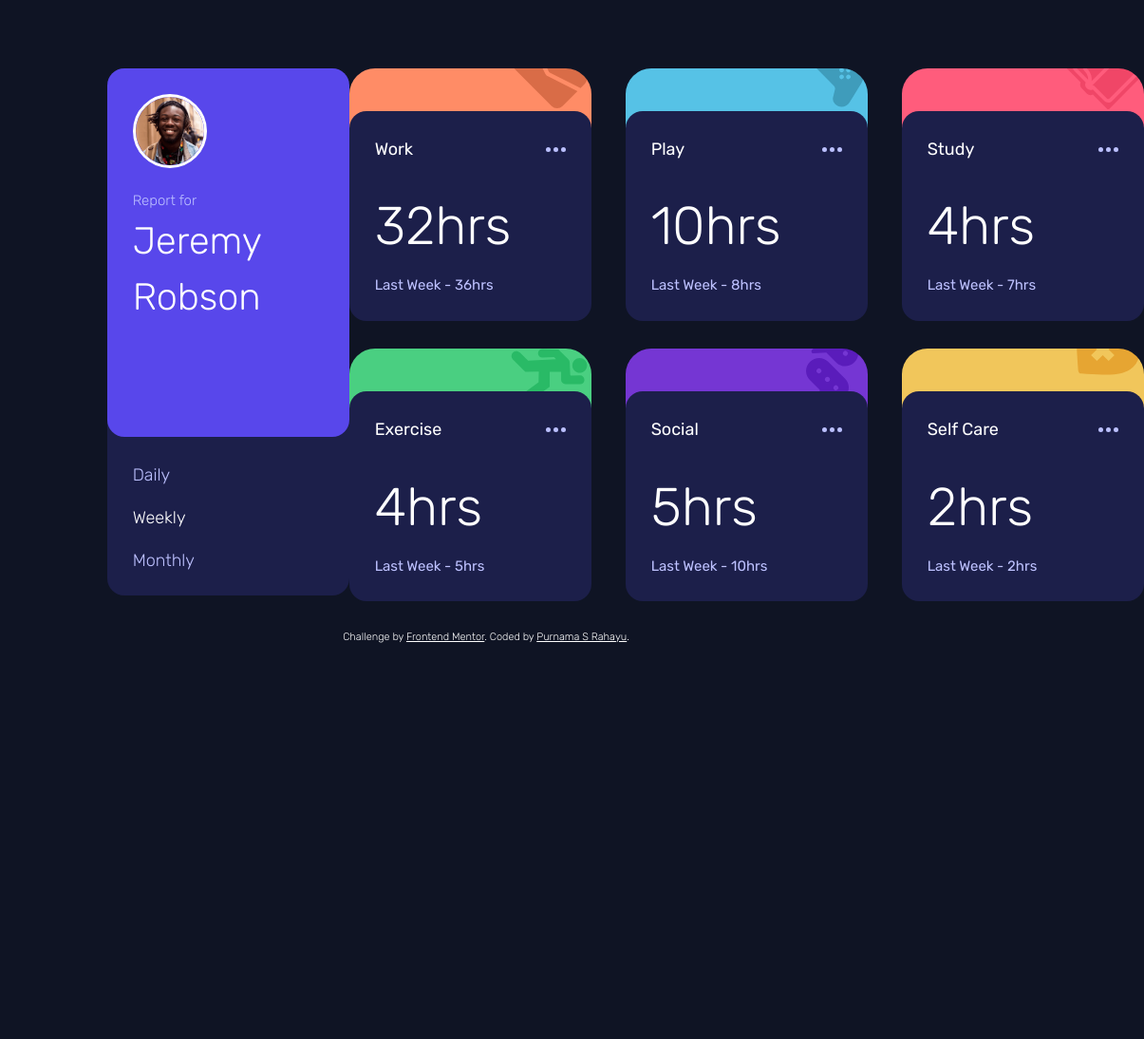
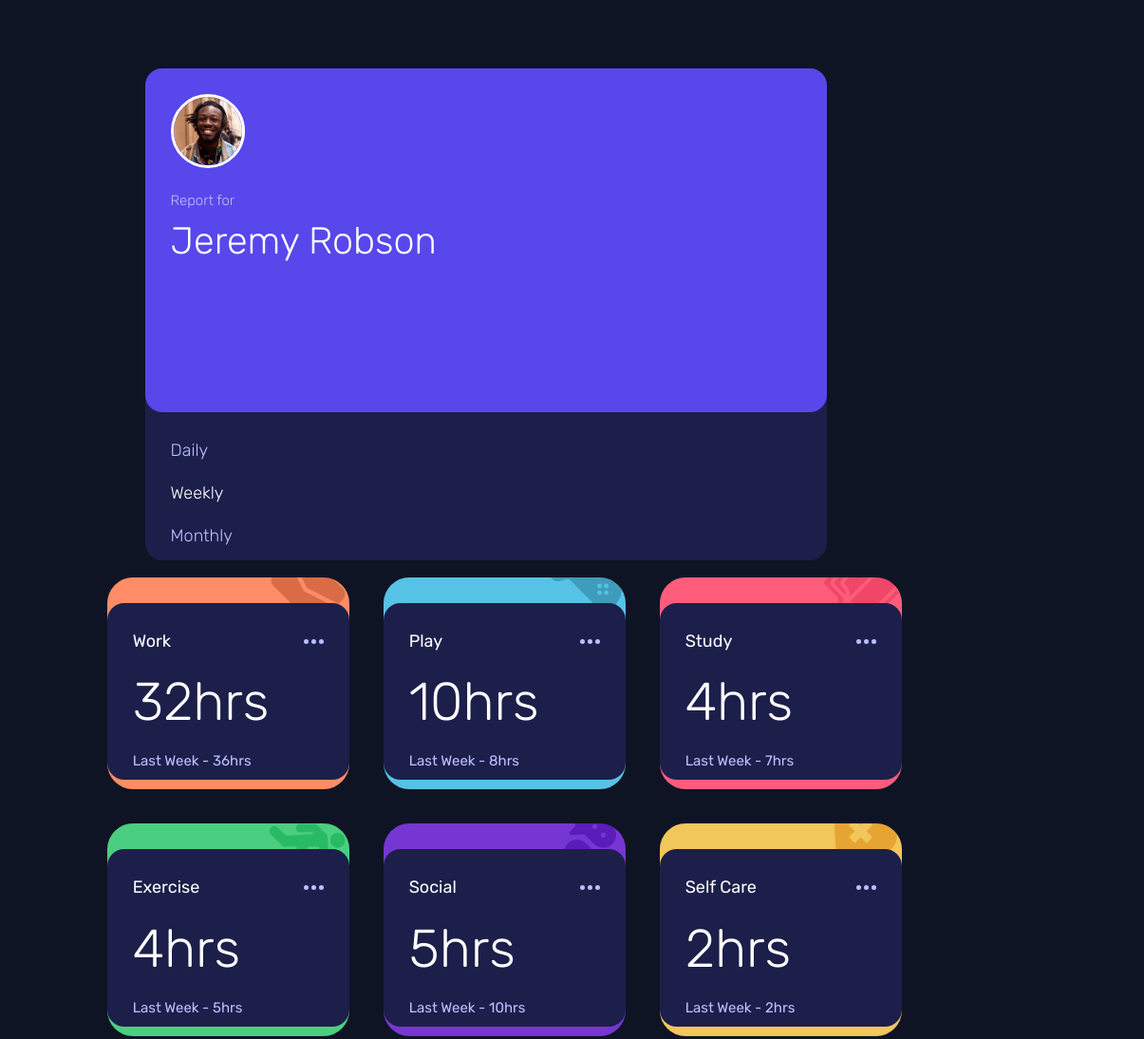
Before and after one commit to catreedle/time-tracking-dashboard, a plain HTML site: page index.html in a window 1024 px wide. Shown: the top 1094 px of the page at 95% size, 1205 px wide, since content can reach past the window. Before the commit the page ends 800 px from the top, so only its background shows below. Drawn offline with Linux system fonts and the light colour scheme.

Commit message:
fix tablet layout

```diff
--- a/css/styles.css
+++ b/css/styles.css
@@ -189,12 +189,13 @@
   color: var(--color-pale-blue);
 }
 
-@media (min-width: 768px) {
+@media (min-width: 1024px) {
   /* styles.css */
 
   body {
     padding: 7% 11%;
     display: grid;
+    gap: 1rem;
     grid-template-columns: 1fr 3fr;
   }
   /* grid-template-rows: 1fr 1fr auto; */
@@ -208,6 +209,7 @@
   }
 
   .main {
+    width: 100%;
     height: 100%;
     display: grid;
     gap: 2rem;
@@ -263,3 +265,38 @@
     font-size: 56px;
   }
 }
+
+@media (min-width: 768px) and (max-width: 1024px) {
+    body {
+        display: grid;
+        grid-template-columns: repeat(3, 1fr);
+        place-items: center;
+    }
+
+    .header {
+        grid-column: span 3;
+        grid-row: 1;
+    }
+
+    .main {
+        grid-column: span 3;
+        display: grid;
+        grid-template-columns: 1fr 1fr 1fr;
+        gap: 2rem;
+    }
+
+    .card {
+        margin-block: 0;
+    }
+
+    .card__content {
+        display: flex;
+        flex-direction: column;
+        align-items: flex-start;
+    }
+
+    footer {
+        grid-column: span 3;
+        text-align: center;
+    }
+}
```
